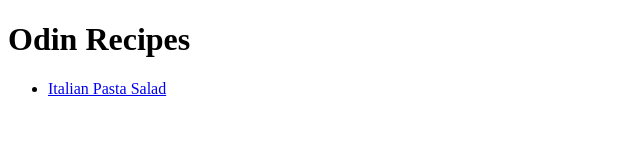
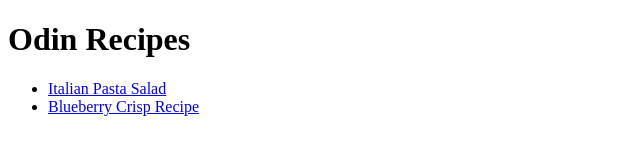
Before and after one commit to Ganta-KH/odin-projects, a plain HTML site: page odin-recipes/index.html in a window 1280 px wide. Shown: the whole page, without its empty margins (0-640 px from the left). Drawn offline with Linux system fonts and the light colour scheme.

Commit message:
Add Blueberry recipe link

```diff
--- a/odin-recipes/index.html
+++ b/odin-recipes/index.html
@@ -11,6 +11,7 @@
 
     <ul>
         <li><a href="./recipes/italian-pasta-salad.html">Italian Pasta Salad</a></li>
+        <li><a href="./recipes/blueberry-crisp-recipe.html">Blueberry Crisp Recipe</a></li>
     </ul>
 </body>
 </html>
```
